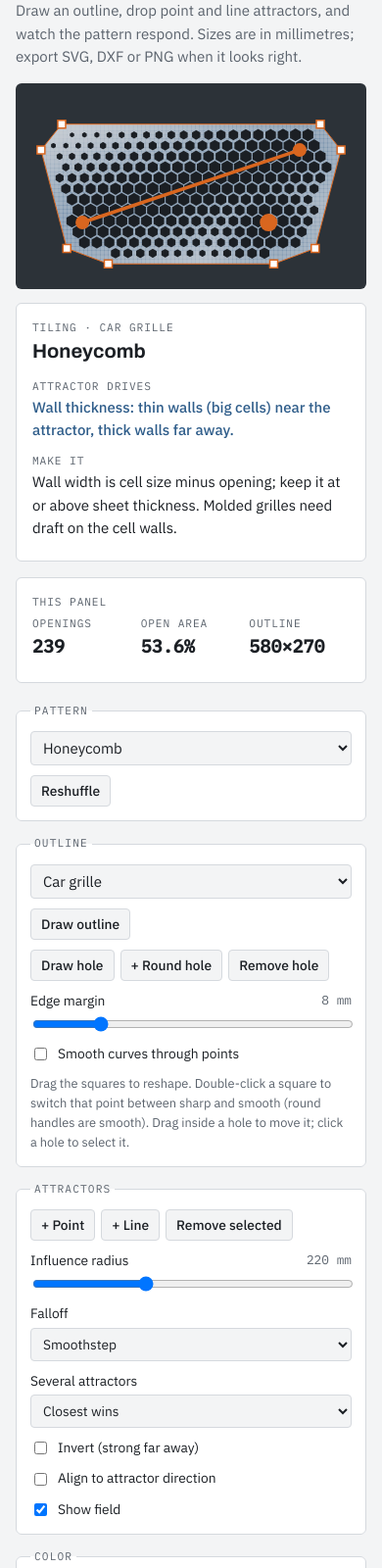
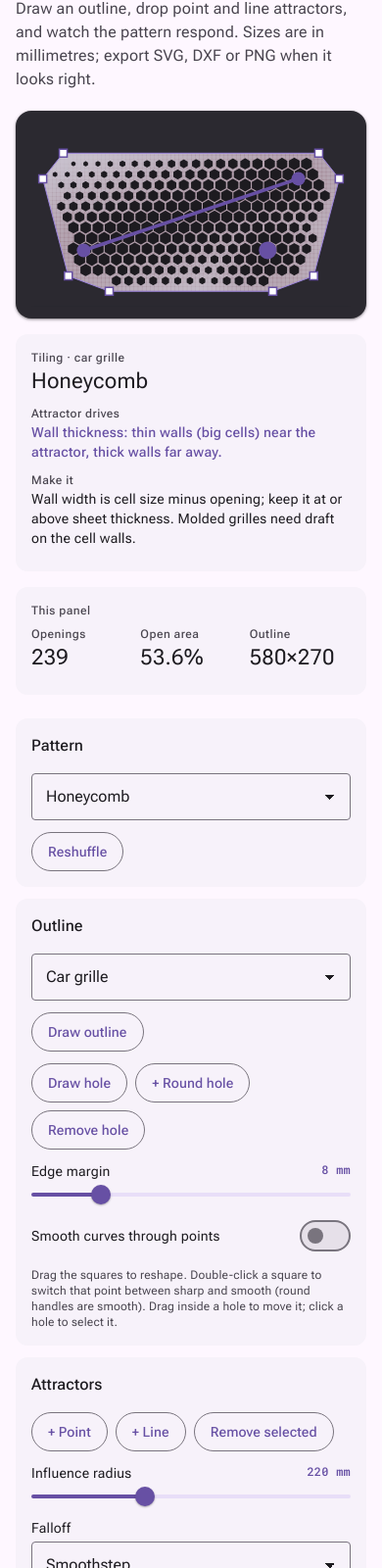
Before and after one commit to siatohi80/attractor-patterns-site, a plain HTML site: page index.html in a window 390 px wide. Shown: the part 83-1683 px from the top of the page at 98% size. Drawn offline with Linux system fonts and the light colour scheme.

Commit message:
Publish playground from 304ac14

```diff
--- a/index.html
+++ b/index.html
@@ -6,63 +6,98 @@
 <title>Attractor Patterns</title>
 <meta name="description" content="Draw an outline, place point and line attractors, and generate perforation, grille and texture patterns. Export SVG, DXF or PNG.">
 <link rel="preconnect" href="https://fonts.googleapis.com">
-<link rel="stylesheet" href="https://fonts.googleapis.com/css2?family=Archivo:wdth,wght@75..125,500..800&family=IBM+Plex+Sans:wght@400;500;600&family=IBM+Plex+Mono:wght@400;500&display=swap">
+<link rel="stylesheet" href="https://fonts.googleapis.com/css2?family=Roboto+Flex:opsz,wght@8..144,400..600&family=Roboto+Mono:wght@400;500&display=swap">
 <style>
-/* Layout: a working tool. Canvas sheet on the left, control rail on the right, pattern notes under the sheet. Stacks on phones. */
+/* Material 3 (baseline scheme). Canvas sheet on the left, control rail on the right, pattern notes under the sheet. Stacks on phones. */
 :root{
-  --bg:#f3f4f5; --surface:#ffffff; --fg:#1b1f24; --muted:#5b636d; --line:#d5d9de;
-  --metal:#2c3238; --accent:#d9661f; --field:#2f5d8a; --hole:#1b1f24; --sheet:#c9ced4; --outline:#d9661f;
-  --display:"Archivo","Arial Narrow",system-ui,sans-serif;
-  --body:"IBM Plex Sans",system-ui,-apple-system,"Segoe UI",sans-serif;
-  --mono:"IBM Plex Mono",ui-monospace,Menlo,Consolas,monospace;
+  --md-primary:#6750A4; --md-on-primary:#FFFFFF; --md-primary-container:#EADDFF; --md-on-primary-container:#21005D;
+  --md-secondary-container:#E8DEF8; --md-on-secondary-container:#1D192B; --md-tertiary:#7D5260;
+  --md-surface:#FEF7FF; --md-surface-low:#F7F2FA; --md-surface-c:#F3EDF7; --md-surface-high:#ECE6F0; --md-surface-highest:#E6E0E9;
+  --md-on-surface:#1D1B20; --md-on-surface-variant:#49454F; --md-outline:#79747E; --md-outline-variant:#CAC4D0; --md-error:#B3261E;
+  /* names the canvas code reads */
+  --bg:var(--md-surface); --surface:#FFFFFF; --fg:var(--md-on-surface); --muted:var(--md-on-surface-variant); --line:var(--md-outline-variant);
+  --metal:#2B2930; --accent:#6750A4; --field:#7D5260; --hole:#1D1B20; --sheet:#CAC4D0; --outline:#9A82DB;
+  --font:"Roboto Flex","Roboto",system-ui,-apple-system,"Segoe UI",sans-serif;
+  --mono:"Roboto Mono",ui-monospace,Menlo,Consolas,monospace;
+  --e1:0 1px 2px rgba(0,0,0,.3),0 1px 3px 1px rgba(0,0,0,.15);
   color-scheme:light;
 }
 @media (prefers-color-scheme: dark){:root{
-  --bg:#14171a; --surface:#1c2024; --fg:#e7eaed; --muted:#9aa3ad; --line:#30363d;
-  --metal:#0f1215; --accent:#f08a45; --field:#7fb0e0; --hole:#0b0d0f; --sheet:#6b747d; --outline:#f08a45; color-scheme:dark}}
+  --md-primary:#D0BCFF; --md-on-primary:#381E72; --md-primary-container:#4F378B; --md-on-primary-container:#EADDFF;
+  --md-secondary-container:#4A4458; --md-on-secondary-container:#E8DEF8; --md-tertiary:#EFB8C8;
+  --md-surface:#141218; --md-surface-low:#1D1B20; --md-surface-c:#211F26; --md-surface-high:#2B2930; --md-surface-highest:#36343B;
+  --md-on-surface:#E6E0E9; --md-on-surface-variant:#CAC4D0; --md-outline:#938F99; --md-outline-variant:#49454F; --md-error:#F2B8B5;
+  --surface:#211F26; --metal:#0F0D13; --accent:#D0BCFF; --field:#EFB8C8; --hole:#0B0A0E; --sheet:#6B6770; --outline:#D0BCFF; color-scheme:dark}}
 *{box-sizing:border-box}
+[hidden]{display:none!important}
 html,body{margin:0}
-body{background:var(--bg);color:var(--fg);font:15px/1.55 var(--body);padding:0 16px 48px}
+body{background:var(--md-surface);color:var(--md-on-surface);font:400 14px/20px var(--font);letter-spacing:.016em;padding:0 16px 48px}
 .wrap{max-width:1320px;margin:0 auto}
-header{padding:28px 0 16px;display:flex;flex-wrap:wrap;gap:8px 24px;align-items:end;justify-content:space-between}
-h1{font-family:var(--display);font-weight:800;font-stretch:80%;font-size:clamp(1.9rem,4vw,2.8rem);line-height:1;margin:0}
-h2{font-family:var(--display);font-weight:700;font-stretch:90%;font-size:1.25rem;margin:0}
-.lede{color:var(--muted);max-width:62ch;margin:6px 0 0}
-.eyebrow{font-family:var(--mono);font-size:.72rem;letter-spacing:.12em;text-transform:uppercase;color:var(--accent)}
-main{display:grid;grid-template-columns:minmax(0,1fr) 300px;gap:20px;align-items:start}
+header{padding:24px 0 20px;display:flex;flex-wrap:wrap;gap:8px 24px;align-items:end;justify-content:space-between}
+h1{font:400 clamp(28px,4vw,45px)/1.15 var(--font);letter-spacing:0;margin:0}
+h2{font:400 22px/28px var(--font);margin:2px 0 0}
+.lede{color:var(--md-on-surface-variant);font-size:16px;line-height:24px;max-width:62ch;margin:8px 0 0}
+.eyebrow{font:500 12px/16px var(--font);letter-spacing:.06em;color:var(--md-primary)}
+main{display:grid;grid-template-columns:minmax(0,1fr) 320px;gap:24px;align-items:start}
 @media (max-width:900px){main{grid-template-columns:1fr}}
-.stage{background:var(--metal);border-radius:6px;padding:10px;min-width:0;position:relative}
-canvas{display:block;width:100%;aspect-ratio:16/9;touch-action:none;border-radius:3px;cursor:crosshair}
-.banner{position:absolute;left:20px;top:20px;right:20px;background:var(--surface);color:var(--fg);border-radius:4px;padding:8px 12px;font-size:.9rem;box-shadow:0 2px 10px rgba(0,0,0,.25)}
-.info{margin-top:14px;display:grid;grid-template-columns:minmax(0,1.3fr) minmax(0,1fr);gap:16px}
+.stage{background:var(--metal);border-radius:16px;padding:12px;min-width:0;position:relative;box-shadow:var(--e1)}
+canvas{display:block;width:100%;aspect-ratio:16/9;touch-action:none;border-radius:8px;cursor:crosshair}
+.banner{position:absolute;left:24px;top:24px;right:24px;background:#322F35;color:#F5EFF7;border-radius:4px;padding:14px 16px;font-size:14px;box-shadow:0 2px 6px 2px rgba(0,0,0,.15),0 1px 2px rgba(0,0,0,.3)}
+.info{margin-top:16px;display:grid;grid-template-columns:minmax(0,1.3fr) minmax(0,1fr);gap:16px}
 @media (max-width:700px){.info{grid-template-columns:1fr}}
-.panel{background:var(--surface);border:1px solid var(--line);border-radius:6px;padding:16px;min-width:0}
-.panel p{margin:.4rem 0}
-.k{font-family:var(--mono);font-size:.7rem;text-transform:uppercase;letter-spacing:.08em;color:var(--muted)}
-.drive{color:var(--field);font-weight:500}
-.stats{display:grid;grid-template-columns:repeat(3,1fr);gap:8px;margin-top:4px}
-.stats div{display:grid}
-.stats b{font-family:var(--mono);font-size:1.15rem;font-variant-numeric:tabular-nums}
-.warn{color:var(--accent);font-size:.88rem}
-aside{display:grid;gap:14px}
-fieldset{border:1px solid var(--line);border-radius:6px;background:var(--surface);padding:12px 14px 14px;margin:0;display:grid;gap:10px;min-width:0}
-legend{font-family:var(--mono);font-size:.7rem;text-transform:uppercase;letter-spacing:.1em;color:var(--muted);padding:0 4px}
-label{display:grid;gap:3px;font-size:.86rem}
+.panel{background:var(--md-surface-low);border-radius:12px;padding:16px;min-width:0}
+.panel p{margin:.5rem 0}
+.k{font:500 12px/16px var(--font);letter-spacing:.04em;color:var(--md-on-surface-variant)}
+.drive{color:var(--md-primary);font-weight:500}
+.stats{display:grid;grid-template-columns:repeat(3,1fr);gap:8px;margin-top:8px}
+.stats div{display:grid;gap:2px}
+.stats b{font:400 22px/28px var(--font);font-variant-numeric:tabular-nums}
+.warn{color:var(--md-error);font-size:14px}
+aside{display:grid;gap:12px}
+fieldset{border:0;border-radius:12px;background:var(--md-surface-low);padding:16px;margin:0;display:grid;gap:12px;min-width:0}
+legend{float:left;width:100%;padding:0;margin:0 0 4px;font:500 16px/24px var(--font);letter-spacing:.009em;color:var(--md-on-surface)}
+label{display:grid;gap:4px;font-size:14px;color:var(--md-on-surface)}
 label .row{display:flex;justify-content:space-between;gap:8px}
-label output{font-family:var(--mono);font-size:.8rem;color:var(--muted);font-variant-numeric:tabular-nums}
-select,input[type=range]{width:100%}
-select{font:inherit;padding:6px 8px;border:1px solid var(--line);border-radius:4px;background:var(--bg);color:var(--fg)}
-.check{display:flex;align-items:center;gap:8px}
-.btns{display:flex;flex-wrap:wrap;gap:6px}
-button{font:500 .86rem var(--body);padding:6px 10px;border:1px solid var(--line);border-radius:4px;background:var(--bg);color:var(--fg);cursor:pointer}
-button:hover{border-color:var(--muted)}
-button.primary{background:var(--fg);color:var(--bg);border-color:var(--fg)}
-button[aria-pressed="true"]{background:var(--accent);color:#fff;border-color:var(--accent)}
-button:focus-visible,select:focus-visible,input:focus-visible{outline:2px solid var(--accent);outline-offset:2px}
+label output{font:500 12px/16px var(--mono);color:var(--md-primary);font-variant-numeric:tabular-nums}
+/* outlined select */
+select{width:100%;font:400 16px/24px var(--font);height:48px;padding:0 40px 0 14px;border:1px solid var(--md-outline);border-radius:4px;background:transparent;color:var(--md-on-surface);
+  appearance:none;-webkit-appearance:none;background-image:linear-gradient(45deg,transparent 50%,currentColor 50%),linear-gradient(135deg,currentColor 50%,transparent 50%);
+  background-position:calc(100% - 20px) 21px,calc(100% - 15px) 21px;background-size:5px 5px;background-repeat:no-repeat}
+select:hover{border-color:var(--md-on-surface)}
+select:focus{outline:none;border:2px solid var(--md-primary);padding-left:13px}
+select option{background:var(--md-surface-c);color:var(--md-on-surface)}
+/* slider */
+input[type=range]{width:100%;-webkit-appearance:none;appearance:none;height:20px;background:transparent;margin:0;--p:50%}
+input[type=range]::-webkit-slider-runnable-track{height:4px;border-radius:2px;background:linear-gradient(90deg,var(--md-primary) var(--p),var(--md-secondary-container) var(--p))}
+input[type=range]::-moz-range-track{height:4px;border-radius:2px;background:var(--md-secondary-container)}
+input[type=range]::-moz-range-progress{height:4px;border-radius:2px;background:var(--md-primary)}
+input[type=range]::-webkit-slider-thumb{-webkit-appearance:none;width:20px;height:20px;border-radius:50%;background:var(--md-primary);margin-top:-8px;border:0;box-shadow:0 1px 2px rgba(0,0,0,.3)}
+input[type=range]::-moz-range-thumb{width:20px;height:20px;border-radius:50%;background:var(--md-primary);border:0}
+input[type=range]:active::-webkit-slider-thumb{box-shadow:0 0 0 10px color-mix(in srgb,var(--md-primary) 12%,transparent)}
+/* switch */
+.check{display:flex;align-items:center;justify-content:space-between;gap:12px;flex-direction:row-reverse;min-height:40px}
+.check input[type=checkbox]{-webkit-appearance:none;appearance:none;flex:none;width:52px;height:32px;border-radius:16px;margin:0;background:var(--md-surface-highest);border:2px solid var(--md-outline);position:relative;cursor:pointer;transition:background .15s}
+.check input[type=checkbox]::before{content:"";position:absolute;width:16px;height:16px;border-radius:50%;background:var(--md-outline);left:6px;top:6px;transition:all .15s}
+.check input[type=checkbox]:checked{background:var(--md-primary);border-color:var(--md-primary)}
+.check input[type=checkbox]:checked::before{width:24px;height:24px;left:22px;top:2px;background:var(--md-on-primary)}
+
+/* buttons */
+.btns{display:flex;flex-wrap:wrap;gap:8px}
+button{font:500 14px/20px var(--font);letter-spacing:.007em;height:40px;padding:0 16px;border:1px solid var(--md-outline);border-radius:20px;background:transparent;color:var(--md-primary);cursor:pointer;transition:background .15s,box-shadow .15s}
+button:hover{background:color-mix(in srgb,var(--md-primary) 8%,transparent)}
+button:active{background:color-mix(in srgb,var(--md-primary) 12%,transparent)}
+button.primary{background:var(--md-primary);color:var(--md-on-primary);border-color:transparent}
+button.primary:hover{box-shadow:var(--e1);background:color-mix(in srgb,var(--md-on-primary) 8%,var(--md-primary))}
+button[aria-pressed="true"]{background:var(--md-secondary-container);color:var(--md-on-secondary-container);border-color:transparent}
+button[aria-pressed="true"]::before{content:"✓ "}
+button:focus-visible,select:focus-visible,input:focus-visible{outline:3px solid var(--md-primary);outline-offset:2px}
 .ramp{height:8px;border-radius:4px;background:linear-gradient(90deg,rgb(37,99,235) 0%,rgb(250,204,21) 40%,rgb(249,115,22) 70%,rgb(220,38,38) 100%)}
-.ramplbl{display:flex;justify-content:space-between;font-size:.75rem;color:var(--muted)}
-.hint{font-size:.8rem;color:var(--muted);margin:0}
-footer{margin-top:28px;color:var(--muted);font-size:.85rem;max-width:80ch}
+.ramplbl{display:flex;justify-content:space-between;font-size:12px;color:var(--md-on-surface-variant)}
+.hint{font-size:12px;line-height:16px;color:var(--md-on-surface-variant);margin:0}
+input[type=file]{font:inherit;color:var(--md-on-surface-variant)}
+input[type=file]::file-selector-button{font:500 14px var(--font);height:36px;padding:0 14px;margin-right:8px;border:0;border-radius:18px;background:var(--md-secondary-container);color:var(--md-on-secondary-container);cursor:pointer}
+footer{margin-top:32px;color:var(--md-on-surface-variant);font-size:14px;max-width:80ch}
+footer a,.panel a{color:var(--md-primary)}
 @media (prefers-reduced-motion:reduce){*{transition:none!important}}
 </style>
 </head>
@@ -585,6 +620,10 @@ if(document.fonts)document.fonts.ready.then(()=>{defaultImage();rebuild();draw()
 resize();requestAnimationFrame(tick);
 window.__AP={S,PATTERNS,rebuild,renderScene,buildOutline,roundHole,toSVG,toDXF,built:()=>built,rdStep,rdParams,RD};
 })();
+
+// Material slider: filled track up to the thumb
+function fillRange(r){const v=(r.value-r.min)/(r.max-r.min)*100;r.style.setProperty('--p',v+'%');}
+document.querySelectorAll('input[type=range]').forEach(r=>{fillRange(r);r.addEventListener('input',()=>fillRange(r));});
 </script>
 </body>
 </html>
```
